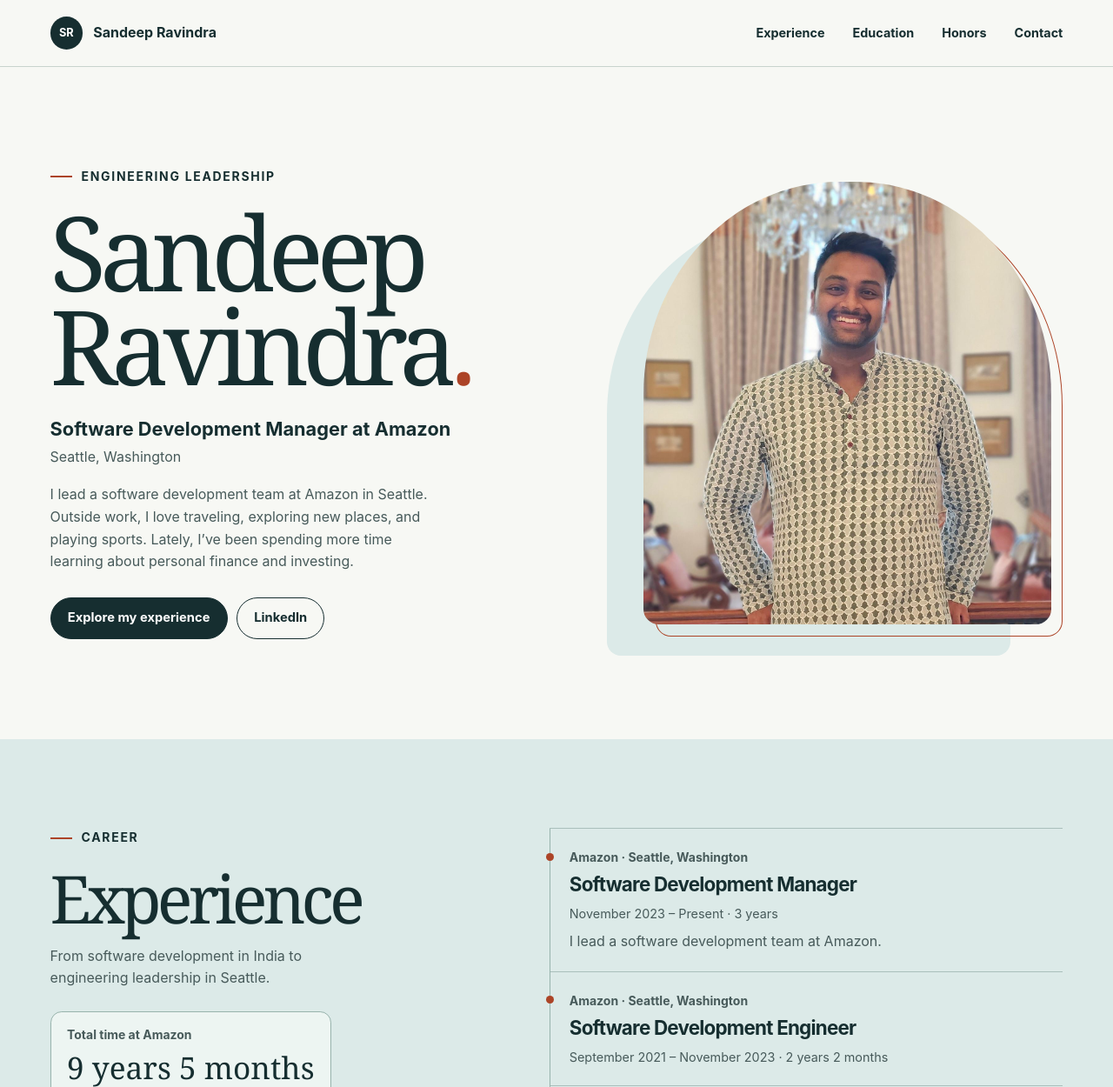
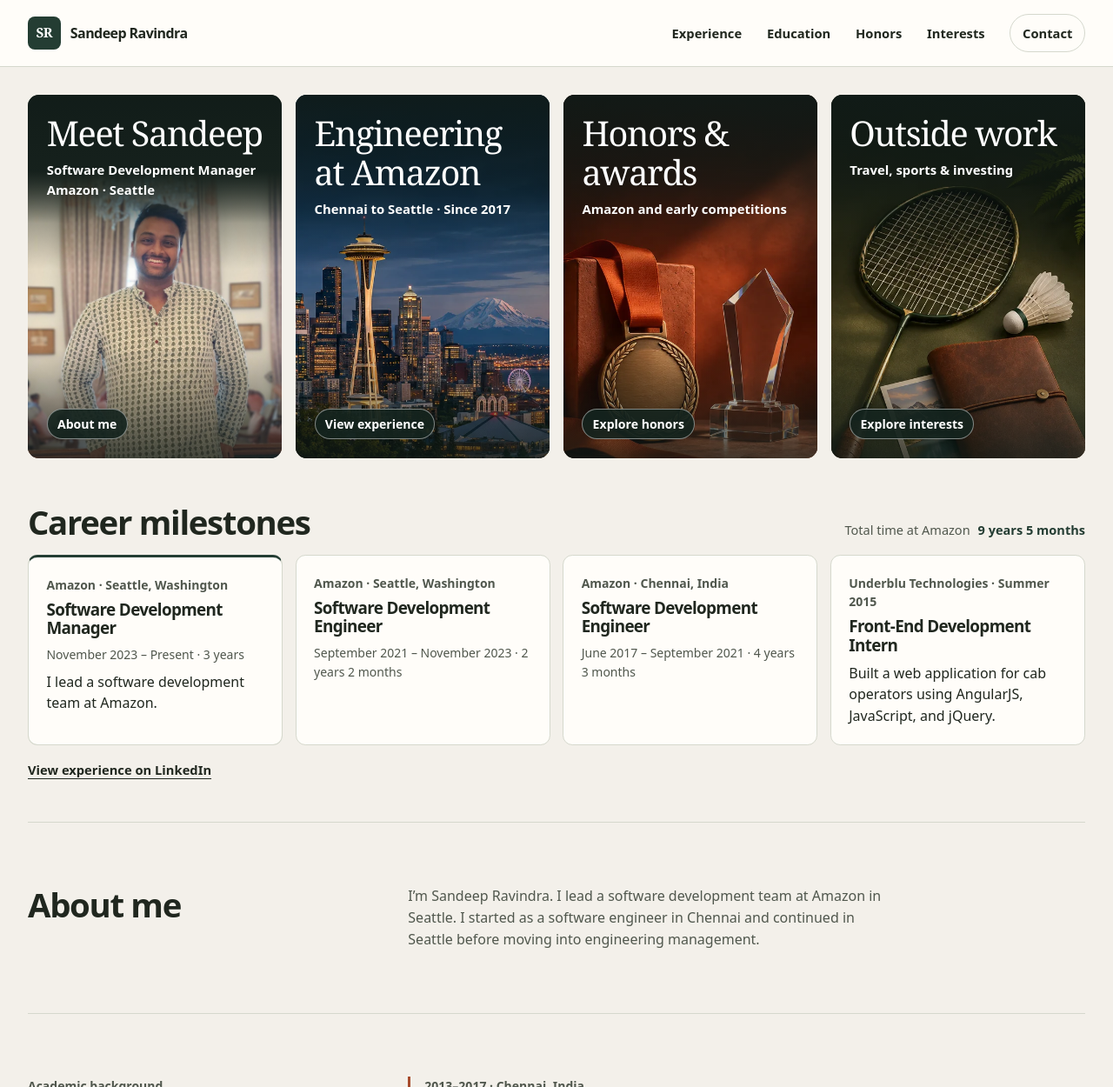
Before and after one commit to Sandeeprds95/sandeeprds95.github.io, a plain HTML site: page index.html in a window 1280 px wide. Shown: the top 1250 px of the page at 87% size. Drawn offline with Linux system fonts and the light colour scheme.

Commit message:
Build photo-card portfolio variant with a single navbar

```diff
--- a/index.html
+++ b/index.html
@@ -4,8 +4,8 @@
   <meta charset="utf-8">
   <meta name="viewport" content="width=device-width, initial-scale=1">
   <title>Sandeep Ravindra | Engineering Leadership</title>
-  <meta name="description" content="Sandeep Ravindra, Software Development Manager at Amazon in Seattle. Explore his engineering background and selected projects.">
-  <meta name="theme-color" content="#f7f8f4">
+  <meta name="description" content="Sandeep Ravindra, Software Development Manager at Amazon in Seattle. Explore his engineering experience, education, honors, and interests.">
+  <meta name="theme-color" content="#f3f0ea">
   <link rel="canonical" href="https://sandeeprds95.github.io/">
   <link rel="icon" href="images/favicon.png">
   <link rel="stylesheet" href="stylesheets/portfolio.css">
@@ -20,72 +20,88 @@
         <a href="#work">Experience</a>
         <a href="#academics">Education</a>
         <a href="#achievements">Honors</a>
-        <a href="#contactme">Contact</a>
+        <a href="#interests">Interests</a>
+        <a class="nav-contact" href="#contactme">Contact</a>
       </nav>
     </div>
   </header>
 
   <main id="main">
-    <section class="wrap hero" id="aboutme" aria-labelledby="name">
-      <div class="intro">
-        <p class="eyebrow"><span class="dash"></span> Engineering leadership</p>
-        <h1 id="name">Sandeep<br>Ravindra<span class="period">.</span></h1>
-        <p class="role">Software Development Manager at Amazon</p>
-        <p class="location">Seattle, Washington</p>
-        <p class="intro-note">I lead a software development team at Amazon in Seattle. Outside work, I love traveling, exploring new places, and playing sports. Lately, I’ve been spending more time learning about personal finance and investing.</p>
-        <div class="actions">
-          <a class="button primary" href="#work">Explore my experience</a>
-          <a class="button outline" href="https://www.linkedin.com/in/sandeeprds95/">LinkedIn</a>
+    <h1 class="sr-only">Sandeep Ravindra</h1>
+    <section class="wrap feature-grid" aria-label="Explore my portfolio">
+      <a class="feature-card feature-portrait" href="#aboutme">
+        <img src="images/sandeep-ravindra.jpg" width="1320" height="1435" alt="">
+        <div class="feature-copy">
+          <h2>Meet Sandeep</h2>
+          <p>Software Development Manager<br>Amazon · Seattle</p>
         </div>
+        <span class="feature-link">About me</span>
+      </a>
+      <a class="feature-card feature-career" href="#work">
+        <img src="images/storefront/seattle.webp" width="512" height="1024" alt="">
+        <div class="feature-copy">
+          <h2>Engineering at Amazon</h2>
+          <p>Chennai to Seattle · Since 2017</p>
         </div>
-      <figure class="hero-photo">
-        <img src="images/sandeep-ravindra.jpg" width="1320" height="1435" alt="Sandeep Ravindra smiling">
-      </figure>
+        <span class="feature-link">View experience</span>
+      </a>
+      <a class="feature-card" href="#achievements">
+        <img src="images/storefront/honors.webp" width="512" height="1024" alt="">
+        <div class="feature-copy">
+          <h2>Honors &amp; awards</h2>
+          <p>Amazon and early competitions</p>
+        </div>
+        <span class="feature-link">Explore honors</span>
+      </a>
+      <a class="feature-card" href="#interests">
+        <img src="images/storefront/interests.webp" width="512" height="1024" alt="">
+        <div class="feature-copy">
+          <h2>Outside work</h2>
+          <p>Travel, sports &amp; investing</p>
+        </div>
+        <span class="feature-link">Explore interests</span>
+      </a>
     </section>
 
-    <section class="experience" id="work" aria-labelledby="work-title">
-      <div class="wrap section-layout">
-        <div class="section-intro">
-          <p class="eyebrow"><span class="dash"></span> Career</p>
-          <h2 id="work-title">Experience</h2>
-          <p>From software development in India to engineering leadership in Seattle.</p>
-          <div class="tenure-card">
-            <p class="meta">Total time at Amazon</p>
-            <strong data-total-tenure>Since June 2017</strong>
+    <section class="wrap experience" id="work" aria-labelledby="work-title">
+      <div class="section-heading">
+        <h2 id="work-title">Career milestones</h2>
+        <p class="tenure">Total time at Amazon <strong data-total-tenure>Since June 2017</strong></p>
       </div>
-        </div>
-        <div class="roles">
-          <ol class="timeline" aria-label="Amazon roles" data-amazon-timeline>
-            <li class="entry" data-role data-start="2023-11">
+      <ol class="milestone-grid" aria-label="Career history" data-amazon-timeline>
+        <li class="milestone" data-role data-start="2023-11">
           <p class="meta">Amazon · Seattle, Washington</p>
           <h3>Software Development Manager</h3>
           <p class="role-dates" data-range>November 2023 – Present</p>
           <p>I lead a software development team at Amazon.</p>
         </li>
-            <li class="entry" data-role data-start="2021-09">
+        <li class="milestone" data-role data-start="2021-09">
           <p class="meta">Amazon · Seattle, Washington</p>
           <h3>Software Development Engineer</h3>
           <p class="role-dates" data-range>September 2021 – November 2023</p>
         </li>
-            <li class="entry" data-role data-start="2017-06">
+        <li class="milestone" data-role data-start="2017-06">
           <p class="meta">Amazon · Chennai, India</p>
           <h3>Software Development Engineer</h3>
           <p class="role-dates" data-range>June 2017 – September 2021</p>
         </li>
-          </ol>
-          <article class="entry internship">
+        <li class="milestone">
           <p class="meta">Underblu Technologies · Summer 2015</p>
           <h3>Front-End Development Intern</h3>
           <p>Built a web application for cab operators using AngularJS, JavaScript, and jQuery.</p>
-          </article>
+        </li>
+      </ol>
       <a class="text-link" href="https://www.linkedin.com/in/sandeeprds95/#experience">View experience on LinkedIn</a>
-        </div>
-      </div>
+    </section>
+
+    <section class="wrap about" id="aboutme" aria-labelledby="about-title">
+      <h2 id="about-title">About me</h2>
+      <p>I’m Sandeep Ravindra. I lead a software development team at Amazon in Seattle. I started as a software engineer in Chennai and continued in Seattle before moving into engineering management.</p>
     </section>
 
     <section class="wrap education" id="academics" aria-labelledby="education-title">
       <div>
-        <p class="eyebrow"><span class="dash"></span> Academic background</p>
+        <p class="eyebrow">Academic background</p>
         <h2 id="education-title">Education</h2>
       </div>
       <div class="education-card">
@@ -98,7 +114,7 @@
 
     <section class="awards" id="achievements" aria-labelledby="honors-title">
       <div class="wrap">
-        <p class="eyebrow"><span class="dash"></span> Recognition</p>
+        <p class="eyebrow">Recognition</p>
         <h2 id="honors-title">Honors &amp; awards</h2>
         <ul class="award-grid">
           <li>
@@ -125,9 +141,14 @@
       </div>
     </section>
 
+    <section class="wrap interests" id="interests" aria-labelledby="interests-title">
+      <h2 id="interests-title">Outside work</h2>
+      <p>I love traveling, exploring new places, and playing sports. Lately I’ve been spending more time learning about personal finance and investing.</p>
+    </section>
+
     <section class="contact wrap" id="contactme" aria-labelledby="contact-title">
       <div>
-        <p class="eyebrow"><span class="dash"></span> Get in touch</p>
+        <p class="eyebrow">Get in touch</p>
         <h2 id="contact-title">Let’s connect.</h2>
       </div>
       <div class="actions">
--- a/stylesheets/portfolio.css
+++ b/stylesheets/portfolio.css
@@ -1,106 +1,172 @@
 :root {
   color-scheme: light;
-  --paper: #f7f8f4;
-  --ink: #162e30;
-  --muted: #475a5a;
-  --line: #c8d3cd;
-  --blue: #dceae8;
-  --orange: #ac4427;
-  --width: 74rem;
+  --paper: #f3f0ea;
+  --surface: #fffdf9;
+  --ink: #20271f;
+  --muted: #50574d;
+  --line: #d5d8cd;
+  --brand: #243d33;
+  --accent: #a74b2c;
+  --width: 91rem;
 }
+
 *, *::before, *::after { box-sizing: border-box; }
-html { scroll-padding-top: 7.75rem; }
-@media (prefers-reduced-motion: no-preference) {
-  html { scroll-behavior: smooth; }
-}
+html { scroll-padding-top: 5.75rem; }
 body {
   margin: 0;
   background: var(--paper);
   color: var(--ink);
-  font: 1rem/1.6 "Inter", system-ui, sans-serif;
-  -webkit-font-smoothing: antialiased;
+  font: 1rem/1.55 system-ui, sans-serif;
 }
-h1, h2, h3, p, figure { margin: 0; }
-h1, h2 {
+h1, h2, h3, p { margin: 0; }
+h2, h3 { letter-spacing: -.035em; line-height: 1.15; }
+h2 { font-size: clamp(1.75rem, 3vw, 2.5rem); }
+h3 { font-size: 1.18rem; }
+a { color: inherit; }
+:focus-visible { outline: 3px solid var(--accent); outline-offset: 4px; }
+.sr-only {
+  position: absolute;
+  width: 1px;
+  height: 1px;
+  clip-path: inset(50%);
+  overflow: hidden;
+  white-space: nowrap;
+}
+.wrap { width: min(var(--width), calc(100% - clamp(2rem, 5vw, 5.5rem))); margin-inline: auto; }
+.skip { position: fixed; top: .75rem; left: .75rem; transform: translateY(-200%); z-index: 3; background: var(--surface); padding: .65rem 1rem; }
+.skip:focus { transform: none; }
+.site-header { position: sticky; top: 0; z-index: 2; background: var(--surface); border-bottom: 1px solid var(--line); }
+.header-inner, .site-footer .wrap { display: flex; justify-content: space-between; align-items: center; gap: .5rem 1rem; }
+.header-inner { min-height: 4.75rem; }
+.brand { display: inline-flex; align-items: center; gap: .7rem; font-weight: 750; letter-spacing: -.035em; text-decoration: none; white-space: nowrap; }
+.brand span {
+  display: grid;
+  place-items: center;
+  width: 2.35rem;
+  height: 2.35rem;
+  border-radius: .5rem;
+  background: var(--brand);
+  color: #fff;
   font-family: Georgia, serif;
-  font-weight: 400;
-  letter-spacing: -.065em;
-  line-height: 1;
-  text-wrap: balance;
+  font-size: .95rem;
 }
-h2 { font-size: clamp(2.65rem, 6vw, 4.75rem); }
-h3 { font-size: clamp(1.15rem, 2vw, 1.4rem); line-height: 1.25; letter-spacing: -.035em; }
-p { color: var(--muted); }
-a { color: inherit; }
-img { display: block; max-width: 100%; }
-:focus-visible { outline: 3px solid var(--orange); outline-offset: 5px; }
-.wrap { width: min(var(--width), calc(100% - clamp(2rem, 9vw, 8rem))); margin-inline: auto; }
-.skip { position: fixed; top: .75rem; left: .75rem; transform: translateY(-200%); z-index: 5; background: white; padding: .65rem 1rem; }
-.skip:focus { transform: none; }
-.site-header { position: sticky; top: 0; z-index: 2; background: var(--paper); border-bottom: 1px solid var(--line); }
-.header-inner, .site-footer .wrap { display: flex; justify-content: space-between; align-items: center; gap: 1rem; }
-.header-inner { min-height: 4.75rem; }
-.brand { display: inline-flex; align-items: center; gap: .75rem; font-weight: 700; text-decoration: none; white-space: nowrap; }
-.brand span { display: grid; place-items: center; width: 2.35rem; height: 2.35rem; background: var(--ink); color: white; border-radius: 50%; font-size: .8rem; }
-nav { display: flex; flex-wrap: wrap; gap: .25rem clamp(.75rem, 3vw, 2rem); }
-nav a { display: grid; align-items: center; min-height: 44px; text-decoration: none; font-size: .9rem; font-weight: 650; }
-nav a:hover, .text-link:hover { color: var(--orange); }
-.hero { display: grid; grid-template-columns: 1.23fr 1fr; align-items: center; gap: clamp(2rem, 7vw, 6rem); padding-block: clamp(3.5rem, 9vw, 8rem); }
-.eyebrow { display: flex; align-items: center; gap: .65rem; color: var(--ink); font-size: .875rem; font-weight: 700; text-transform: uppercase; letter-spacing: .12em; margin-bottom: 1.25rem; }
-.dash { display: inline-block; width: 1.6rem; height: 2px; background: var(--orange); }
-h1 { font-size: clamp(3.75rem, 9.3vw, 8.75rem); line-height: .91; }
-.period { color: var(--orange); }
-.role { color: var(--ink); font-size: clamp(1.05rem, 2vw, 1.36rem); font-weight: 650; line-height: 1.45; margin-top: 1.65rem; }
-.location { margin-top: .25rem; }
-.actions { display: flex; flex-wrap: wrap; gap: .65rem; margin-top: 1.75rem; }
-.button { display: inline-flex; align-items: center; justify-content: center; min-height: 48px; padding: .65rem 1.2rem; border: 1px solid var(--ink); border-radius: 999px; font-size: .92rem; font-weight: 700; text-decoration: none; }
-.primary { background: var(--ink); color: white; }
-.primary:hover { background: #315457; }
-.outline:hover { background: var(--blue); }
-.hero-photo { position: relative; margin-inline: 0 .85rem; }
-.hero-photo::after { content: ""; position: absolute; inset: .85rem -.85rem -.85rem .85rem; border: 1px solid var(--orange); border-radius: 48% 48% 1.1rem 1.1rem; }
-.hero-photo img { width: 100%; height: auto; border-radius: 48% 48% 1.1rem 1.1rem; position: relative; z-index: 1; }
-.experience { background: var(--blue); }
-.section-layout { display: grid; grid-template-columns: 1fr 1.25fr; gap: clamp(2rem, 8vw, 7rem); padding-block: clamp(3.5rem, 8vw, 7rem); }
-.intro-note { max-width: 43ch; margin-top: 1.1rem; }
-.hero-photo::before {
+nav { display: flex; flex-wrap: wrap; align-items: center; gap: 0 clamp(.7rem, 2.3vw, 1.8rem); }
+nav a { display: inline-flex; align-items: center; min-height: 44px; text-decoration: none; font-size: .92rem; font-weight: 650; }
+nav a:hover, .text-link:hover, .site-footer a:hover { color: var(--accent); }
+nav .nav-contact { padding: .25rem .85rem; border: 1px solid var(--line); border-radius: 99rem; }
+
+.feature-grid {
+  display: grid;
+  grid-template-columns: repeat(4, minmax(0, 1fr));
+  gap: clamp(.65rem, 1.2vw, 1.1rem);
+  padding-block: clamp(1rem, 2.5vw, 2rem) clamp(1.8rem, 4vw, 3.75rem);
+}
+.feature-card {
+  position: relative;
+  isolation: isolate;
+  display: flex;
+  flex-direction: column;
+  justify-content: space-between;
+  align-items: flex-start;
+  aspect-ratio: 0.7;
+  min-height: 21rem;
+  padding: clamp(1rem, 1.7vw, 1.65rem);
+  overflow: hidden;
+  border-radius: .8rem;
+  background: #202b24;
+  color: #fff;
+  text-decoration: none;
+}
+.feature-card img, .feature-card::after { position: absolute; top: 0; left: 0; width: 100%; height: 100%; }
+.feature-card img { object-fit: cover; z-index: -2; }
+.feature-card::after {
   content: "";
-  position: absolute;
-  inset: 8% 10% -7% -9%;
-  border-radius: 45% 45% 1rem 1rem;
-  background: var(--blue);
+  z-index: -1;
+  background: linear-gradient(180deg, #101b18e8, #101b189a 24%, transparent 48%, transparent 70%, #101b18bc);
 }
-.section-intro > h2 + p { margin-top: 1rem; max-width: 34ch; }
-.tenure-card { display: inline-block; margin-top: 1.6rem; padding: .9rem 1.15rem; border: 1px solid #97b3ac; border-radius: .8rem; background: #edf5f2; }
-.tenure-card strong { display: block; font-family: Georgia, serif; font-weight: 400; font-size: clamp(1.55rem, 3vw, 2.2rem); line-height: 1.15; }
-.roles { border-top: 1px solid #a9bfbb; }
-.timeline { padding: 0; margin: 0; list-style: none; border-left: 1px solid #97b3ac; }
-.entry { padding: 1.35rem 0 1.35rem 1.35rem; border-bottom: 1px solid #a9bfbb; position: relative; }
-.timeline .entry::before { content: ""; position: absolute; left: -.3125rem; top: 1.7rem; width: .5625rem; height: .5625rem; border-radius: 50%; background: var(--orange); }
-.internship { padding-left: 1.35rem; }
-.meta { font-size: .875rem; font-weight: 700; margin-bottom: .35rem; }
-.entry h3 + p, .role-dates + p, .education-card h3 + p, .award-grid h3 + p { margin-top: .5rem; }
-.role-dates { font-size: .9rem; }
-.text-link { display: inline-flex; align-items: center; min-height: 44px; font-weight: 700; font-size: .9rem; text-underline-offset: .24em; }
-.roles > .text-link { margin-top: .5rem; }
-.education { display: grid; grid-template-columns: 1fr 1.25fr; align-items: center; gap: clamp(1.5rem, 8vw, 7rem); padding-block: clamp(3.5rem, 8vw, 7rem); }
-.education-card { border-left: 2px solid var(--orange); padding: .45rem 0 .45rem 1.25rem; }
-.education-card p:last-child { margin-top: .2rem; }
-.awards { background: #eef0e5; border-block: 1px solid var(--line); padding-block: clamp(3.5rem, 8vw, 7rem); }
-.award-grid { list-style: none; display: grid; grid-template-columns: repeat(2, minmax(0, 1fr)); gap: 1rem; padding: 0; margin: 2rem 0 0; }
-.award-grid li { padding: clamp(1.15rem, 3vw, 1.8rem); border: 1px solid var(--line); border-radius: .85rem; background: var(--paper); }
-.award-grid li:nth-child(-n + 2) { border-top: 3px solid var(--orange); }
-.contact { display: flex; align-items: end; justify-content: space-between; gap: 1rem; padding-block: clamp(3.5rem, 8vw, 7rem); }
+.feature-portrait img {
+  top: 21%;
+  height: 79%;
+  object-position: 50% 28%;
+  mask-image: linear-gradient(transparent, #000 18%);
+}
+.feature-career img { object-position: 50% 68%; }
+.feature-copy h2 {
+  max-width: 12ch;
+  font-family: Georgia, serif;
+  font-size: clamp(1.65rem, 3.1vw, 3.05rem);
+  font-weight: 500;
+}
+.feature-portrait h2 { max-width: none; }
+.feature-copy p { margin-top: .45rem; font-size: .93rem; font-weight: 550; }
+.feature-link {
+  display: inline-block;
+  border: 1px solid #ffffff75;
+  border-radius: 99rem;
+  padding: .36rem .7rem;
+  background: #15241fe6;
+  font-size: .88rem;
+  font-weight: 650;
+}
+.feature-card:hover .feature-link { background: #fffdf9; color: var(--ink); }
+
+.section-heading { display: flex; flex-wrap: wrap; justify-content: space-between; align-items: baseline; gap: .65rem 1.5rem; margin-bottom: 1rem; }
+.tenure { color: var(--muted); font-size: .91rem; }
+.tenure strong { margin-left: .32rem; color: var(--brand); }
+.milestone-grid, .award-grid { display: grid; gap: .9rem; padding: 0; margin: 0; list-style: none; }
+.milestone-grid { grid-template-columns: repeat(4, minmax(0, 1fr)); }
+.milestone, .award-grid li {
+  min-width: 0;
+  padding: clamp(1rem, 1.6vw, 1.4rem);
+  border: 1px solid var(--line);
+  border-radius: .7rem;
+  background: var(--surface);
+}
+.milestone:first-child { border-top: 3px solid var(--brand); }
+.meta { color: var(--muted); font-size: .875rem; font-weight: 650; margin-bottom: .45rem; }
+.milestone h3 + p, .milestone p + p, .education-card h3 + p, .award-grid h3 + p { margin-top: .5rem; }
+.milestone .role-dates { color: var(--muted); font-size: .875rem; }
+.text-link { display: inline-flex; align-items: center; min-height: 44px; margin-top: .35rem; font-size: .92rem; font-weight: 700; text-underline-offset: .25em; }
+
+.about, .education, .interests { display: grid; grid-template-columns: minmax(11rem, 1fr) 2fr; gap: .75rem 3rem; align-items: start; }
+.about, .education, .awards, .interests, .contact { padding-block: clamp(2rem, 6vw, 4.5rem); }
+.about { margin-top: clamp(1.5rem, 3vw, 3rem); border-top: 1px solid var(--line); }
+.education { border-top: 1px solid var(--line); }
+.about > p, .interests > p { max-width: 62ch; color: var(--muted); }
+.education-card { border-left: 3px solid var(--accent); padding-left: 1rem; }
+.education-card p:last-child { color: var(--muted); margin-top: .3rem; }
+.eyebrow { color: var(--muted); margin-bottom: .4rem; font-size: .875rem; font-weight: 700; }
+.awards { background: #e7ebe1; }
+.award-grid { grid-template-columns: repeat(2, minmax(0, 1fr)); margin-top: 1.05rem; }
+.contact { display: flex; flex-wrap: wrap; justify-content: space-between; align-items: end; gap: .85rem 1rem; border-top: 1px solid var(--line); }
+.actions { display: flex; flex-wrap: wrap; gap: .6rem; }
+.button { display: inline-flex; align-items: center; min-height: 46px; padding: .55rem 1rem; border: 1px solid var(--brand); border-radius: 99rem; font-size: .92rem; font-weight: 700; text-decoration: none; }
+.primary { background: var(--brand); color: #fff; }
+.primary:hover { background: #345448; }
+.outline:hover { background: #e7ebe1; }
 .site-footer { border-top: 1px solid var(--line); color: var(--muted); font-size: .9rem; }
 .site-footer .wrap { min-height: 4rem; }
 .site-footer a { display: inline-flex; align-items: center; min-height: 44px; }
-@media (max-width: 47rem) {
-  .header-inner { align-items: flex-start; flex-direction: column; gap: 0; padding-top: .6rem; }
-  .hero, .section-layout, .education { grid-template-columns: 1fr; }
-  .hero-photo { width: min(100% - .85rem, 24rem); }
-  .hero-photo::before { left: -.5rem; }
-  .contact { display: block; }
+
+@media (prefers-reduced-motion: no-preference) {
+  html { scroll-behavior: smooth; }
+  .feature-card img { transition: transform .24s ease; }
+  .feature-card:hover img { transform: scale(1.035); }
+}
+@media (max-width: 65rem) {
+  .feature-grid, .milestone-grid { grid-template-columns: repeat(2, minmax(0, 1fr)); }
+  .feature-card { aspect-ratio: 1; }
+}
+@media (max-width: 48rem) {
+  html { scroll-padding-top: 9rem; }
+  .header-inner { flex-direction: column; align-items: flex-start; padding-block: .55rem .25rem; }
+  nav .nav-contact { padding: 0; border: 0; }
+  .about, .education, .interests { grid-template-columns: 1fr; }
 }
 @media (max-width: 34rem) {
-  .award-grid { grid-template-columns: 1fr; }
+  .feature-card { aspect-ratio: .76; min-height: 15rem; padding: .65rem; }
+  .feature-copy h2 { font-size: clamp(1.22rem, 5.1vw, 1.65rem); }
+  .feature-copy p, .feature-link { font-size: .78rem; }
+  .milestone-grid, .award-grid { grid-template-columns: 1fr; }
+  nav a { font-size: .84rem; }
 }
```
Also changed, not shown: images/storefront/honors.webp (added), images/storefront/interests.webp (added), images/storefront/seattle.webp (added). Lines whose indentation alone changed are shown as unchanged.
